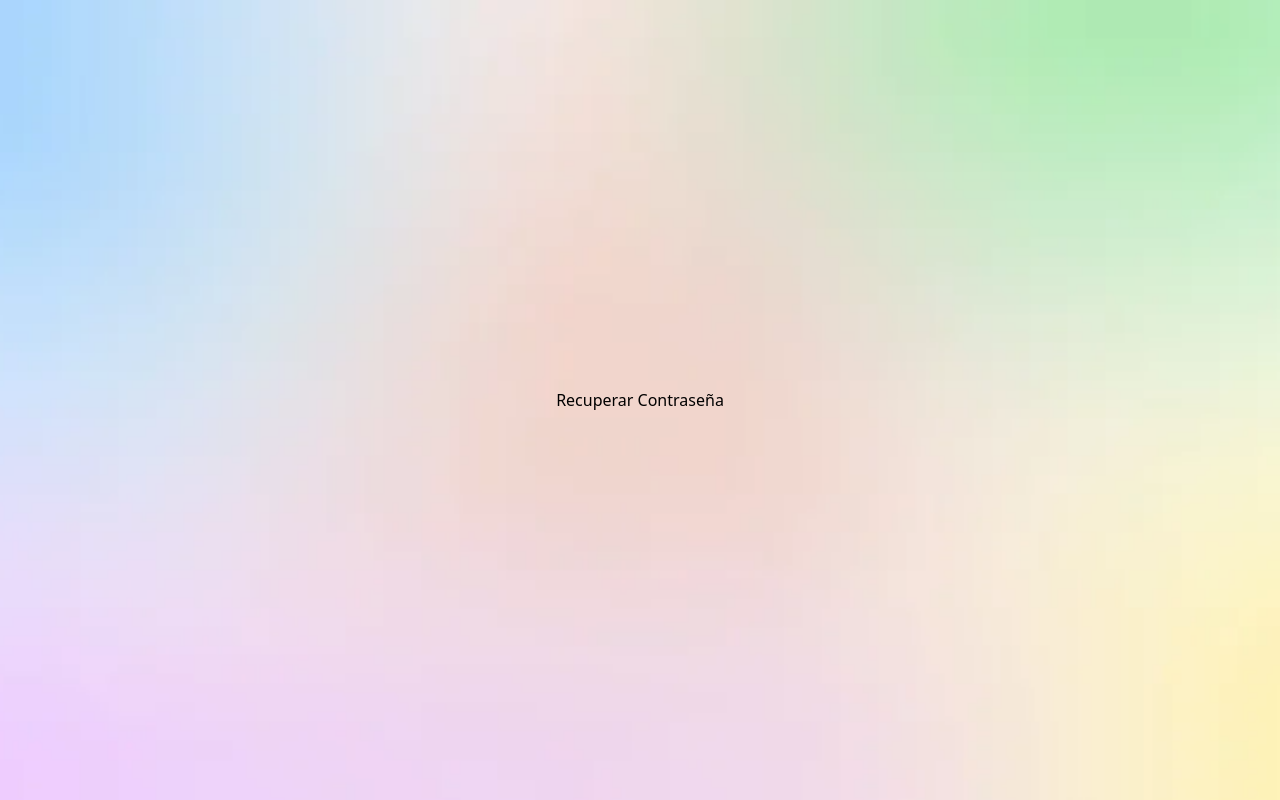
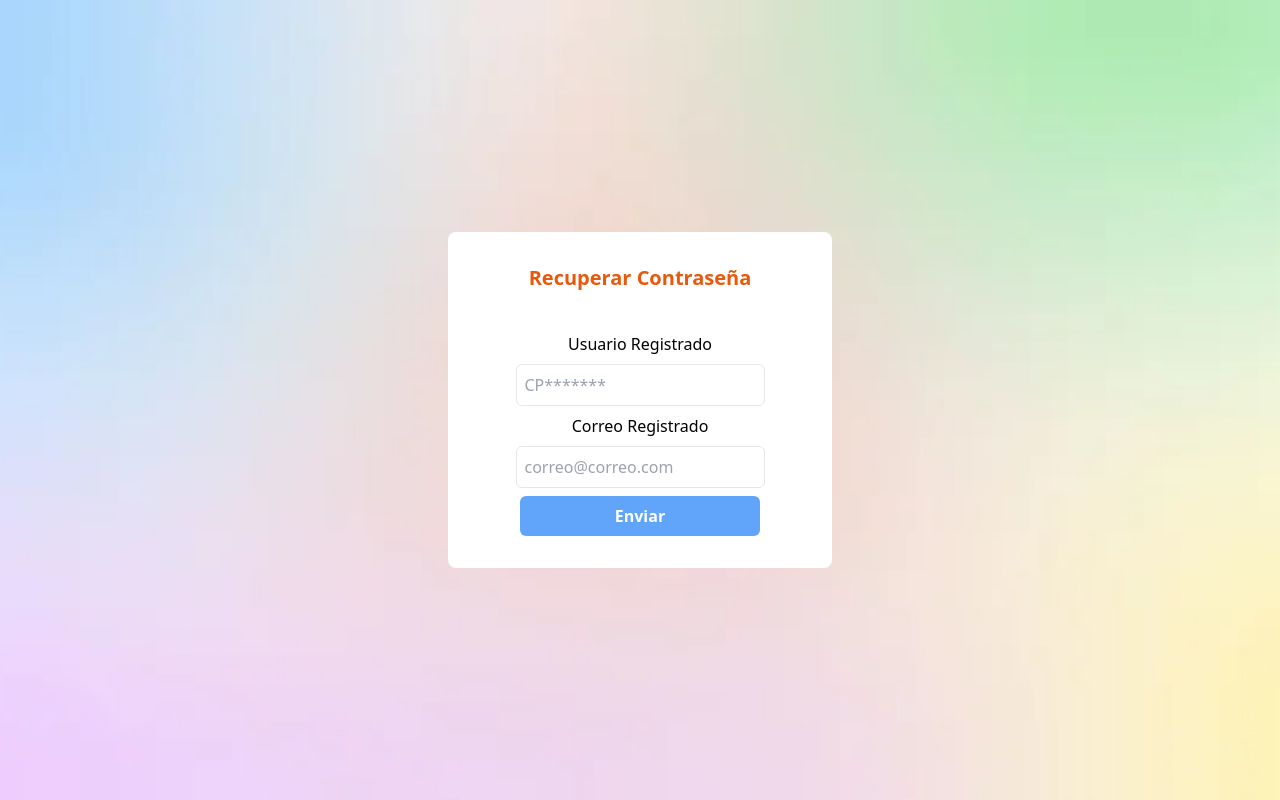
Before and after one commit to llOrtegall/Clean_Architecture_Node, a React (Vite) app: page /forgot-password in a window 1280 px wide. Built offline with nearby package versions, Linux system fonts and the light colour scheme; no server answers.

Commit message:
works trabajar los errores

```diff
--- a/src/Components/ForgotPassword.jsx
+++ b/src/Components/ForgotPassword.jsx
@@ -1,8 +1,19 @@
 export function ForgotPassword () {
   return (
     <>
-      <section className='w-full h-screen flex items-center justify-center fondo relative'>
-        <h2>Recuperar Contraseña</h2>
+      <section className='w-full h-screen flex flex-col items-center justify-center fondo'>
+        <form className="w-96 items-center flex flex-col gap-2 justify-center bg-white p-8 rounded-lg">
+          <h2 className="text-orange-600 font-semibold text-xl pb-8">Recuperar Contraseña</h2>
+          <label>Usuario Registrado</label>
+          <input type="text" className="p-2 rounded-md border"
+            placeholder="CP*******" />
+          <label>Correo Registrado</label>
+          <input type="email" className="p-2 rounded-md border"
+            placeholder="correo@correo.com" />
+          <button className="bg-blue-400 rounded-md p-2 text-white font-semibold w-60">
+            Enviar
+          </button>
+        </form>
       </section>
     </>
 
```
